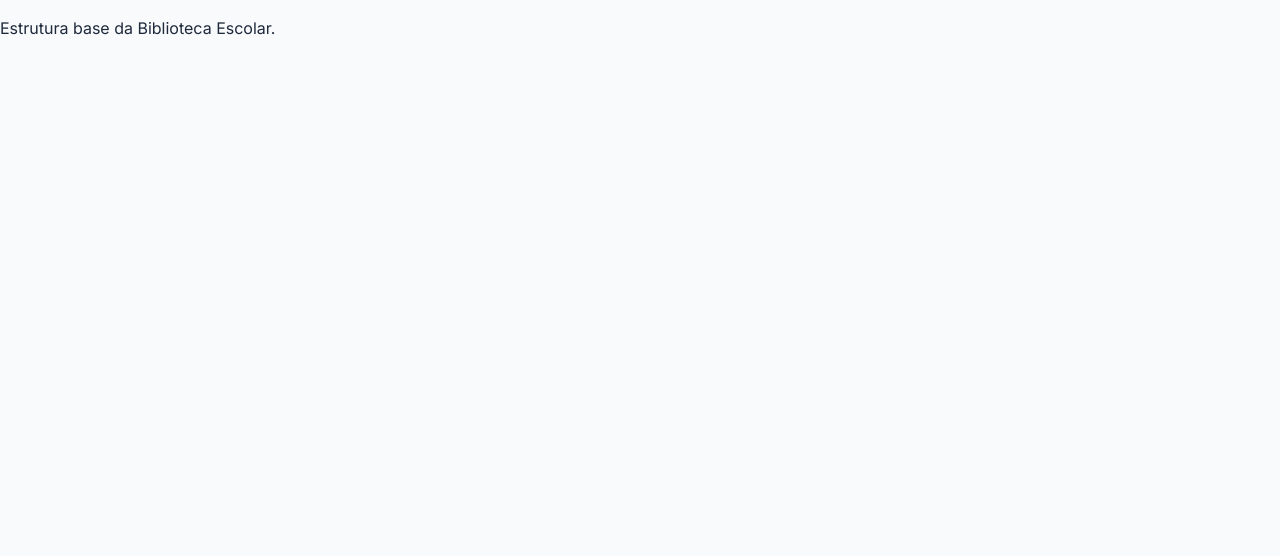
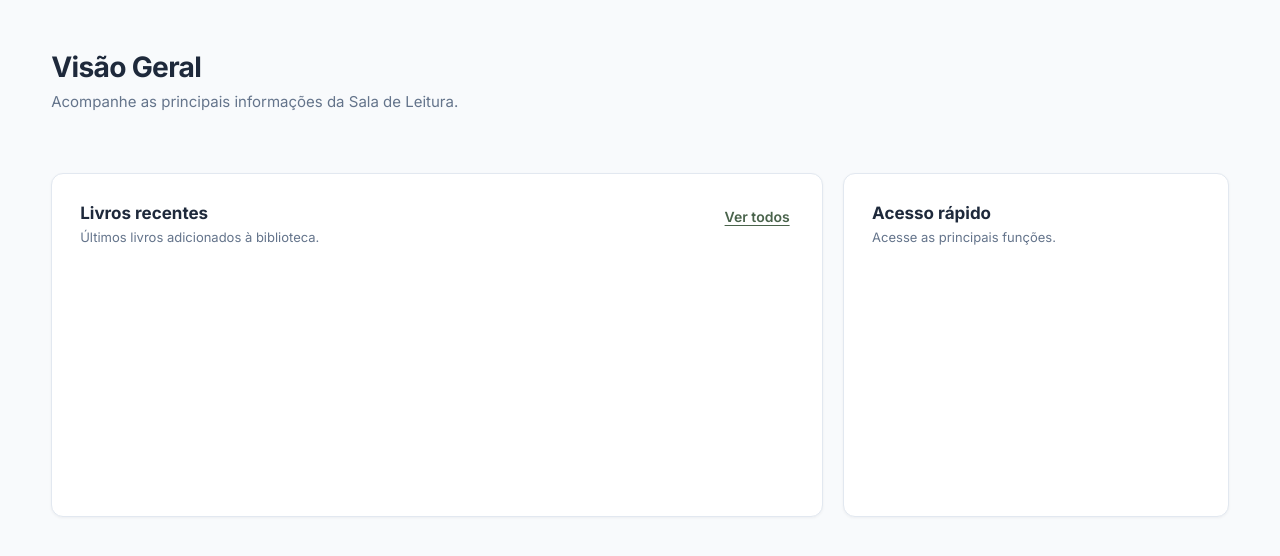
Before and after one commit to GiovaneStopaCordeiroDev/Biblioteca-em-nuvem-front, a plain HTML site: page index.html in a window 1280 px wide. Drawn offline with Linux system fonts and the light colour scheme.

Commit message:
Anare - Cria a estrutura semântica da área central do dashboard

```diff
--- a/index.html
+++ b/index.html
@@ -3,14 +3,56 @@
   <head>
     <meta charset="UTF-8" />
     <meta name="viewport" content="width=device-width, initial-scale=1.0" />
-    <meta name="description" content="Sistema de gerenciamento da Biblioteca Escolar" />
-    <title>Biblioteca Escolar</title>
+    <meta
+      name="description"
+      content="Visão geral do sistema de gerenciamento da Biblioteca Escolar"
+    />
+    <title>Visão Geral | Biblioteca Escolar</title>
     <link rel="stylesheet" href="assets/css/tokens.css" />
     <link rel="stylesheet" href="assets/css/base.css" />
+    <link rel="stylesheet" href="assets/css/dashboard.css" />
   </head>
   <body>
-    <main id="app" class="app" aria-live="polite">
-      <p>Estrutura base da Biblioteca Escolar.</p>
+    <main id="app" class="dashboard-page">
+      <section class="dashboard" aria-labelledby="dashboard-title">
+        <header class="dashboard__header">
+          <h1 id="dashboard-title" class="dashboard__title">Visão Geral</h1>
+          <p class="dashboard__subtitle">
+            Acompanhe as principais informações da Sala de Leitura.
+          </p>
+        </header>
+
+        <section aria-label="Indicadores da biblioteca">
+          <div id="summary-cards" class="summary-grid"></div>
+        </section>
+
+        <div class="dashboard__content-grid">
+          <section class="panel recent-books" aria-labelledby="recent-books-title">
+            <div class="panel__header">
+              <div>
+                <h2 id="recent-books-title" class="panel__title">Livros recentes</h2>
+                <p class="panel__description">Últimos livros adicionados à biblioteca.</p>
+              </div>
+              <button class="panel__link" type="button" aria-label="Ver todos os livros recentes">
+                Ver todos
+              </button>
+            </div>
+
+            <ul id="recent-books-list" class="book-list" aria-live="polite"></ul>
+          </section>
+
+          <section class="panel quick-access" aria-labelledby="quick-access-title">
+            <div class="panel__header panel__header--stacked">
+              <div>
+                <h2 id="quick-access-title" class="panel__title">Acesso rápido</h2>
+                <p class="panel__description">Acesse as principais funções.</p>
+              </div>
+            </div>
+
+            <div id="quick-actions" class="quick-actions"></div>
+          </section>
+        </div>
+      </section>
     </main>
 
     <script type="module" src="assets/js/app.js"></script>
```
